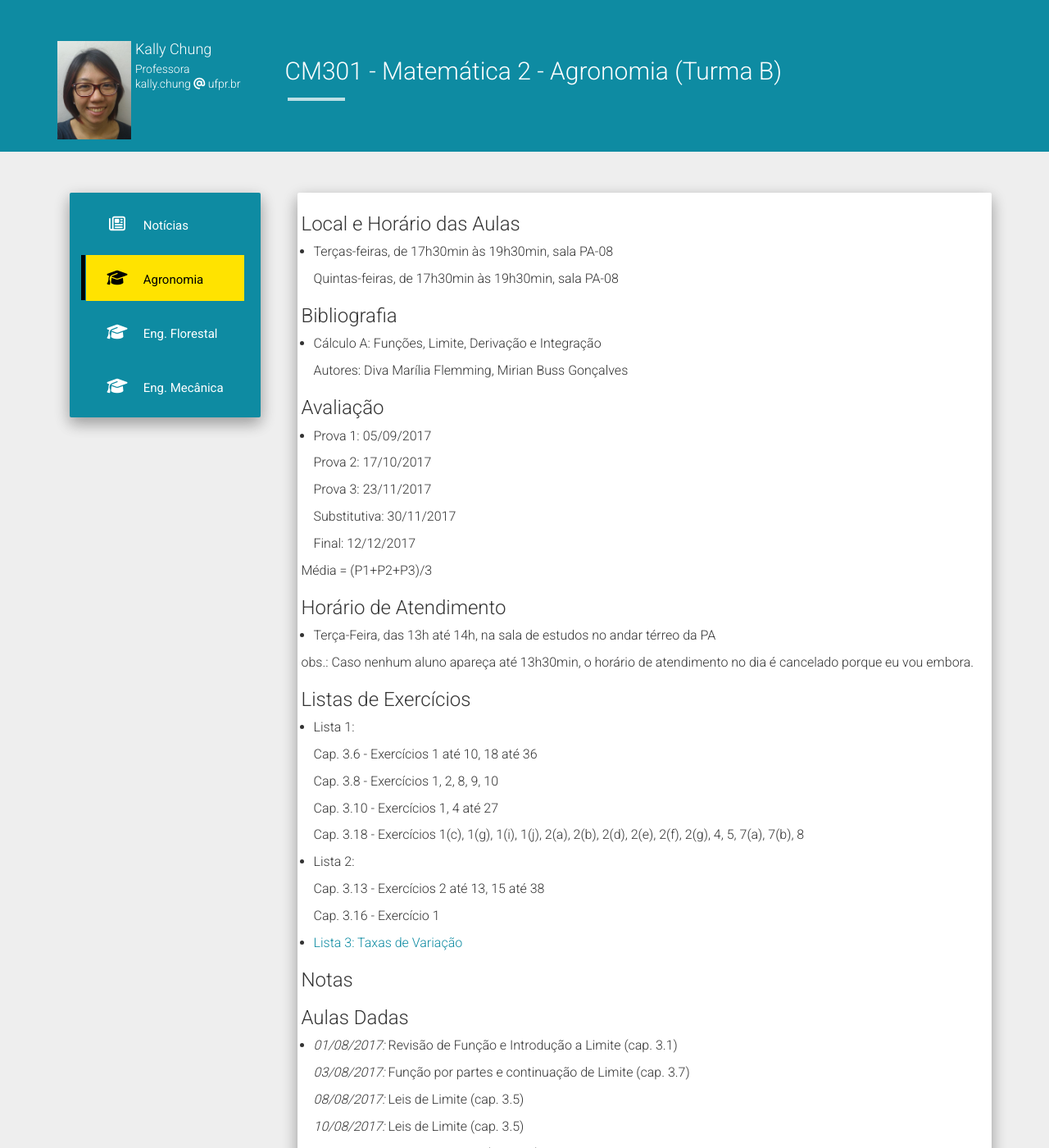
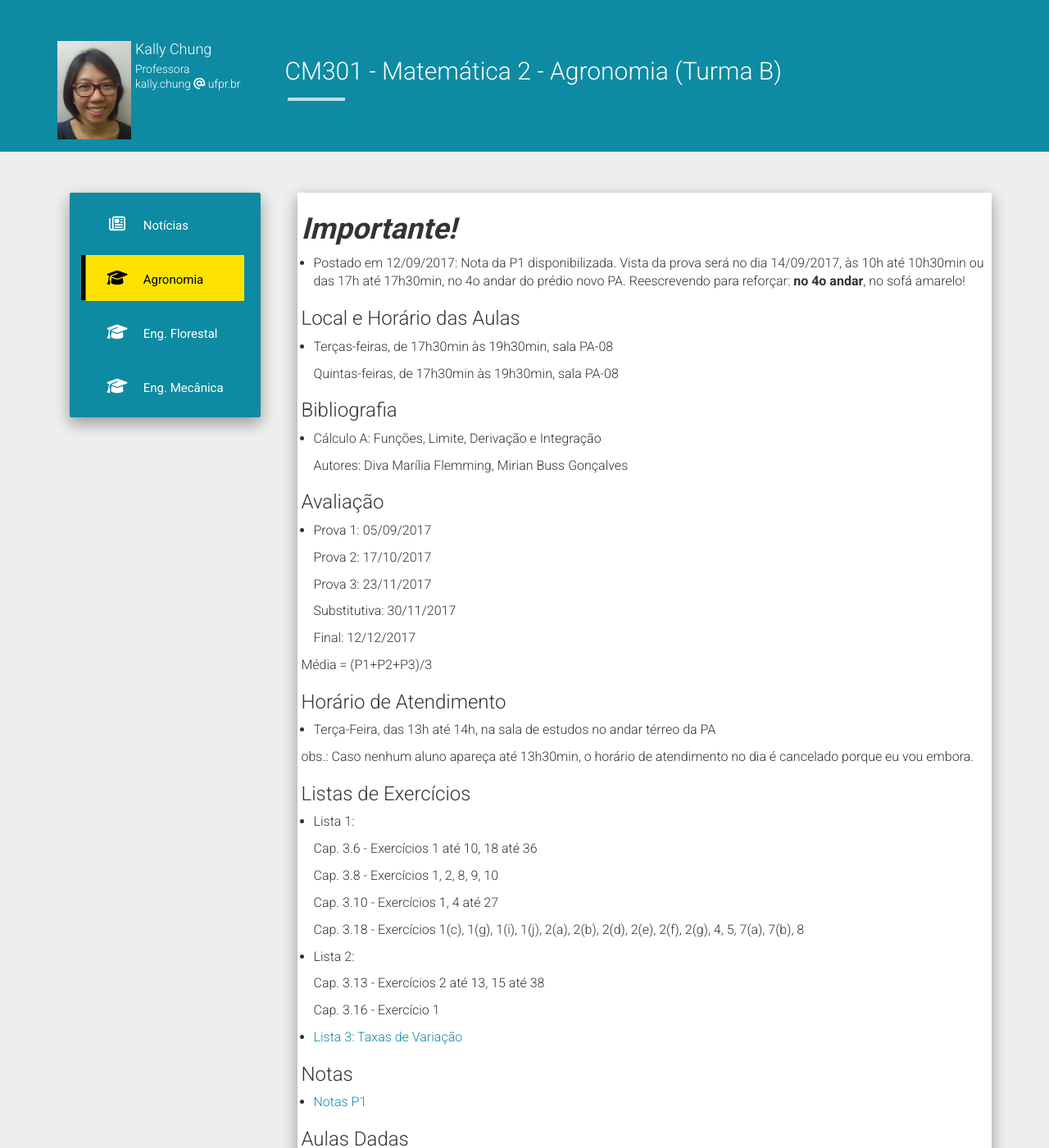
Before and after one commit to chunggnuhc/chunggnuhc.github.io, a Jekyll site: the page built from agronomia2sem2017.md, in a window 1280 px wide and 1400 px high. Shown: the whole window at 82% size. Built offline with Jekyll 4.4.1, drawn with Linux system fonts in a browser that asks for light colours; nearby versions of some CDN libraries.

Commit message:
Update Agronomia (Notas P1, Vista da Prova)

```diff
--- a/agronomia2sem2017.md
+++ b/agronomia2sem2017.md
@@ -3,6 +3,8 @@ layout: page
 title: CM301 - Matemática 2 - Agronomia (Turma B)
 permalink: /agron2sem2017-Mat2/
 ---
+<h1><b><i>Importante!</i></b></h1>
+- Postado em 12/09/2017: Nota da P1 disponibilizada. Vista da prova será no dia 14/09/2017, às 10h até 10h30min ou das 17h até 17h30min, no 4o andar do prédio novo PA. Reescrevendo para reforçar: <b>no 4o andar</b>, no sofá amarelo!
 
 <h3>Local e Horário das Aulas</h3>
 - Terças-feiras, de 17h30min às 19h30min, sala PA-08
@@ -58,6 +60,8 @@ obs.: Caso nenhum aluno apareça até 13h30min, o horário de atendimento no dia
 
 <h3>Notas</h3>
 
+- [Notas P1](/disciplinas2sem2017/Nota P1 - Agro.pdf)
+
 <h3>Aulas Dadas</h3>
 
 - _01/08/2017:_ Revisão de Função e Introdução a Limite (cap. 3.1)
```
